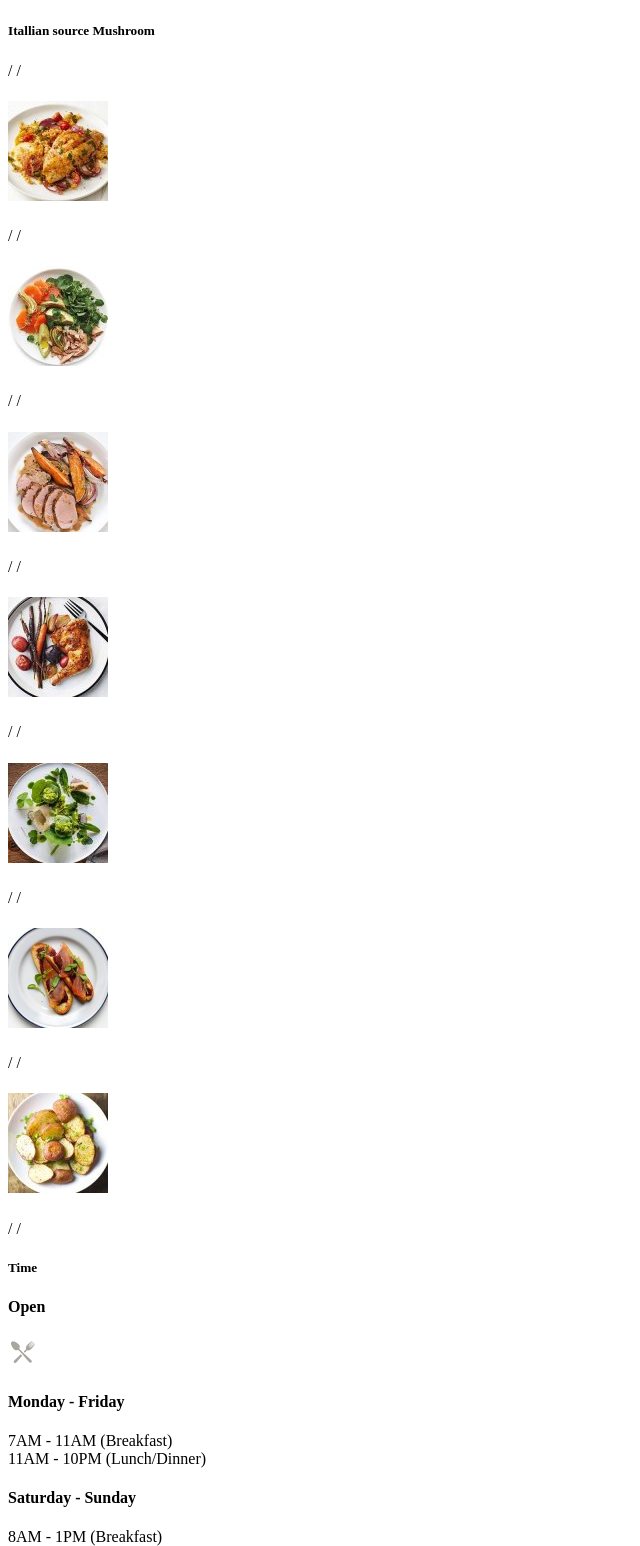
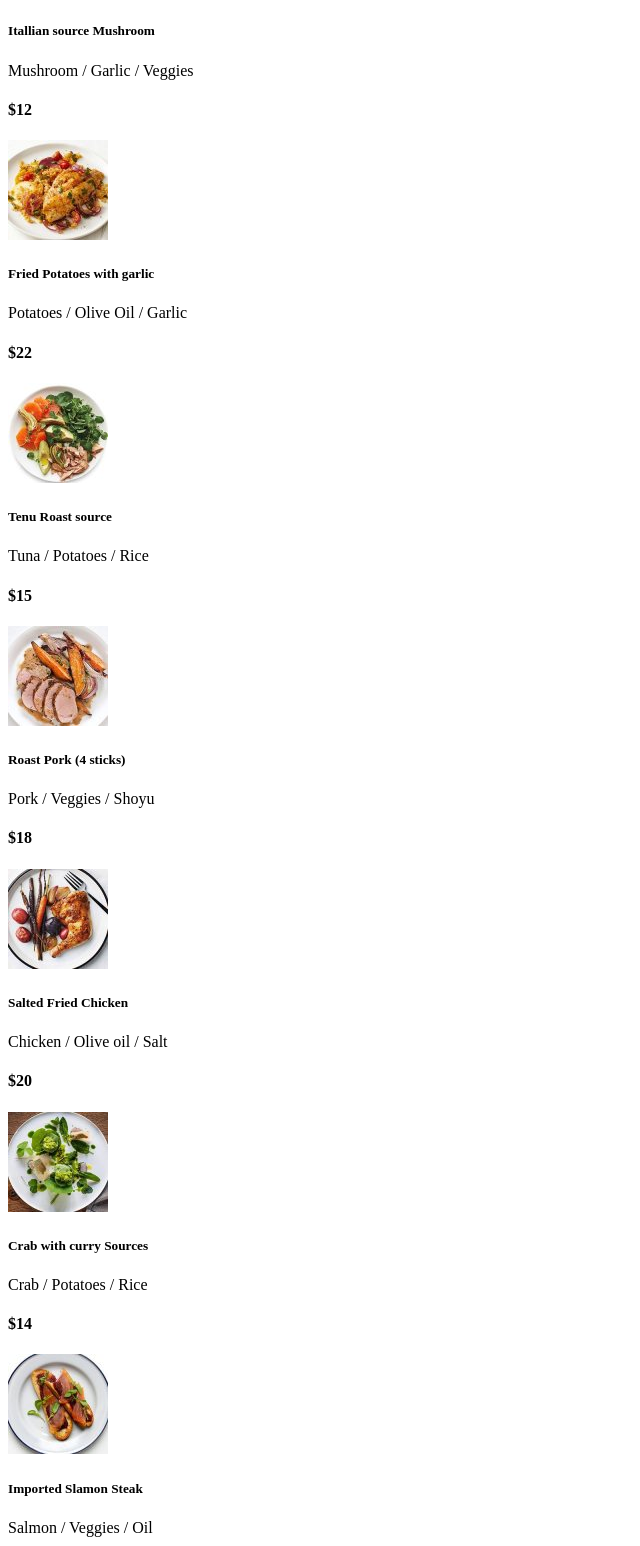
Before and after one commit to ccadran/The-resto, a plain HTML site: page index.html in a window 1280 px wide. Shown: the part 1963-3509 px from the top of the page, without its empty margins (0-640 px from the left). Drawn offline with Linux system fonts and the light colour scheme.

Commit message:
Only the form to do

```diff
--- a/index.html
+++ b/index.html
@@ -81,50 +81,50 @@
                 <div class="plats">
                     <img src="./assets/img/dish-item-01.jpg" alt="" />
                     <h5>Itallian source Mushroom</h5>
-                    <p>/ /</p>
-                    <h4></h4>
+                    <p>Mushroom / Garlic / Veggies</p>
+                    <h4>$12</h4>
                 </div>
                 <div class="plats">
                     <img src="./assets/img/dish-item-02.jpg" alt="" />
-                    <h5></h5>
-                    <p>/ /</p>
-                    <h4></h4>
+                    <h5>Fried Potatoes with garlic</h5>
+                    <p>Potatoes / Olive Oil / Garlic</p>
+                    <h4>$22</h4>
                 </div>
                 <div class="plats">
                     <img src="./assets/img/dish-item-03.jpg" alt="" />
-                    <h5></h5>
-                    <p>/ /</p>
-                    <h4></h4>
+                    <h5>Tenu Roast source</h5>
+                    <p>Tuna / Potatoes / Rice</p>
+                    <h4>$15</h4>
                 </div>
                 <div class="plats">
                     <img src="./assets/img/dish-item-04.jpg" alt="" />
-                    <h5></h5>
-                    <p>/ /</p>
-                    <h4></h4>
+                    <h5>Roast Pork (4 sticks)</h5>
+                    <p>Pork / Veggies / Shoyu</p>
+                    <h4>$18</h4>
                 </div>
                 <div class="plats">
                     <img src="./assets/img/dish-item-05.jpg" alt="" />
-                    <h5></h5>
-                    <p>/ /</p>
-                    <h4></h4>
+                    <h5>Salted Fried Chicken</h5>
+                    <p>Chicken / Olive oil / Salt</p>
+                    <h4>$20</h4>
                 </div>
                 <div class="plats">
                     <img src="./assets/img/dish-item-06.jpg" alt="" />
-                    <h5></h5>
-                    <p>/ /</p>
-                    <h4></h4>
+                    <h5>Crab with curry Sources</h5>
+                    <p>Crab / Potatoes / Rice</p>
+                    <h4>$14</h4>
                 </div>
                 <div class="plats">
                     <img src="./assets/img/dish-item-07.jpg" alt="" />
-                    <h5></h5>
-                    <p>/ /</p>
-                    <h4></h4>
+                    <h5>Imported Slamon Steak</h5>
+                    <p>Salmon / Veggies / Oil</p>
+                    <h4>$16</h4>
                 </div>
                 <div class="plats">
                     <img src="./assets/img/dish-item-08.jpg" alt="" />
-                    <h5></h5>
-                    <p>/ /</p>
-                    <h4></h4>
+                    <h5>Baked Potato pizza</h5>
+                    <p>Potato / Bread / Cheese</p>
+                    <h4>$25</h4>
                 </div>
             </div>
         </div>
```
